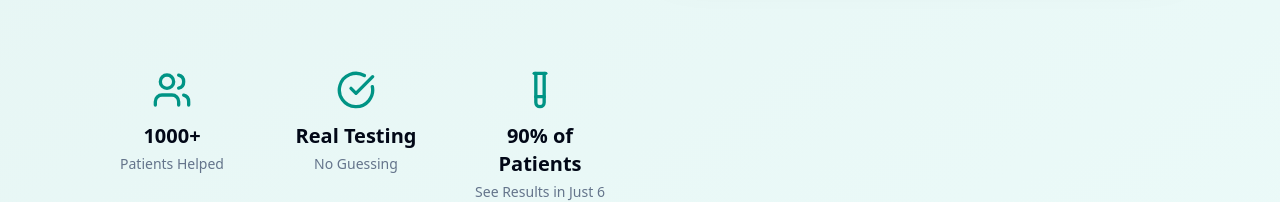
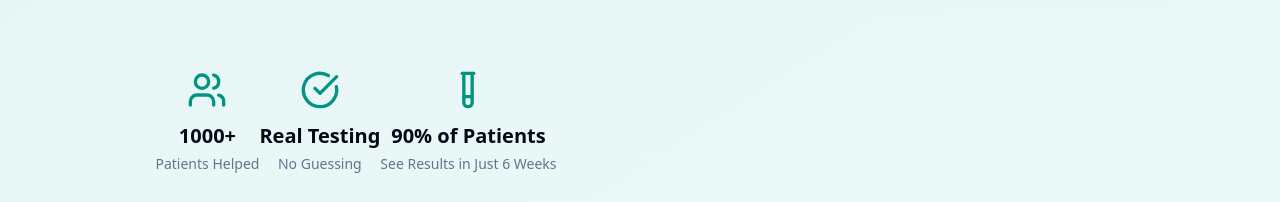
Before and after one commit to OffsideSERV/mitch-potts-wellbeing-hub, a React (Vite) app: page / in a window 1280 px wide. Shown: the part 605-807 px from the top of the page. Built offline with nearby package versions, Linux system fonts and the light colour scheme.

Commit message:
Fix: Align trust boosters horizontally
Align the 3 trust boosters along the bottom of the hero section, with one on the left, one in the middle, and one on the right.

```diff
--- a/src/pages/Index.tsx
+++ b/src/pages/Index.tsx
@@ -137,7 +137,7 @@ const Index = () => {
             </div>
 
         {/* Trust Boosters */}
-        <div className="grid grid-cols-1 md:grid-cols-3 gap-8 mt-16 max-w-4xl mx-auto justify-items-center">
+        <div className="flex justify-between items-center mt-16 max-w-4xl mx-auto">
           <div className="text-center">
             <Users className="h-10 w-10 text-primary mx-auto mb-3" />
             <h3 className="text-xl font-bold text-foreground mb-1">1000+</h3>
```
